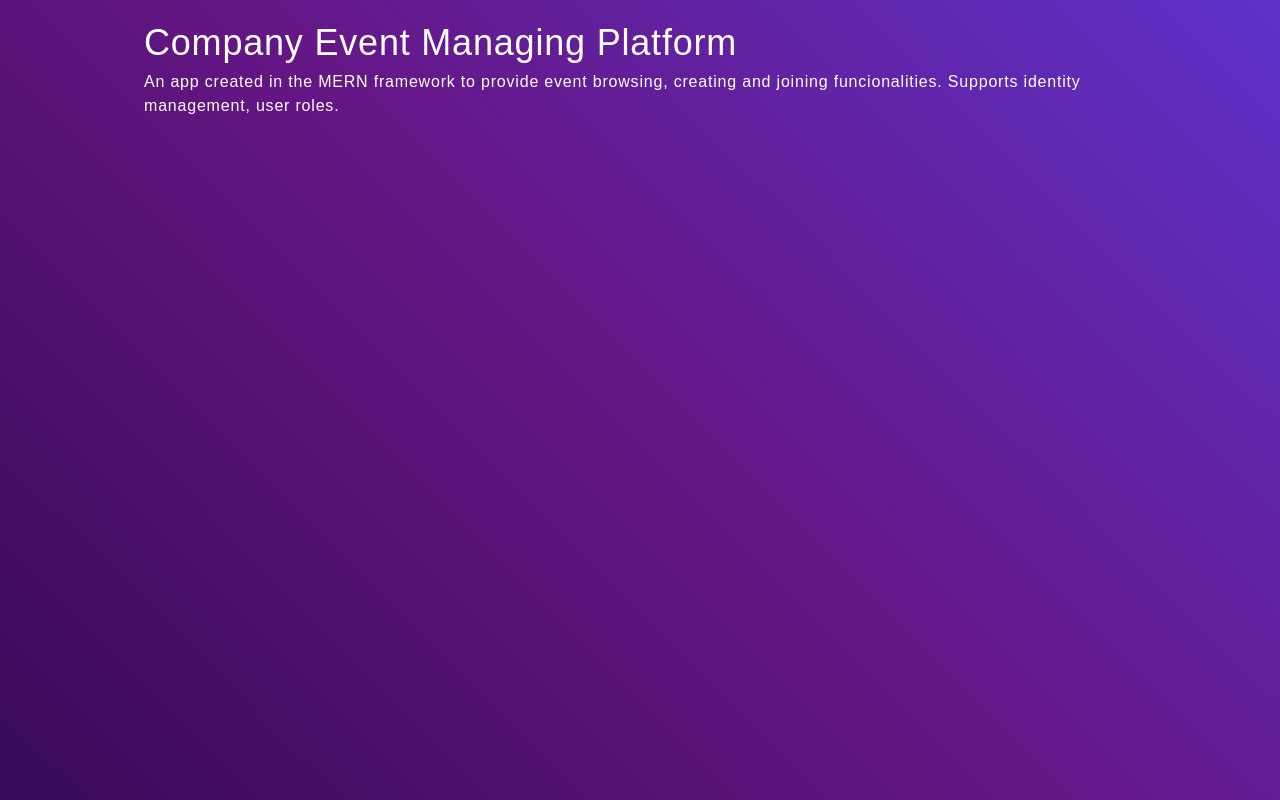
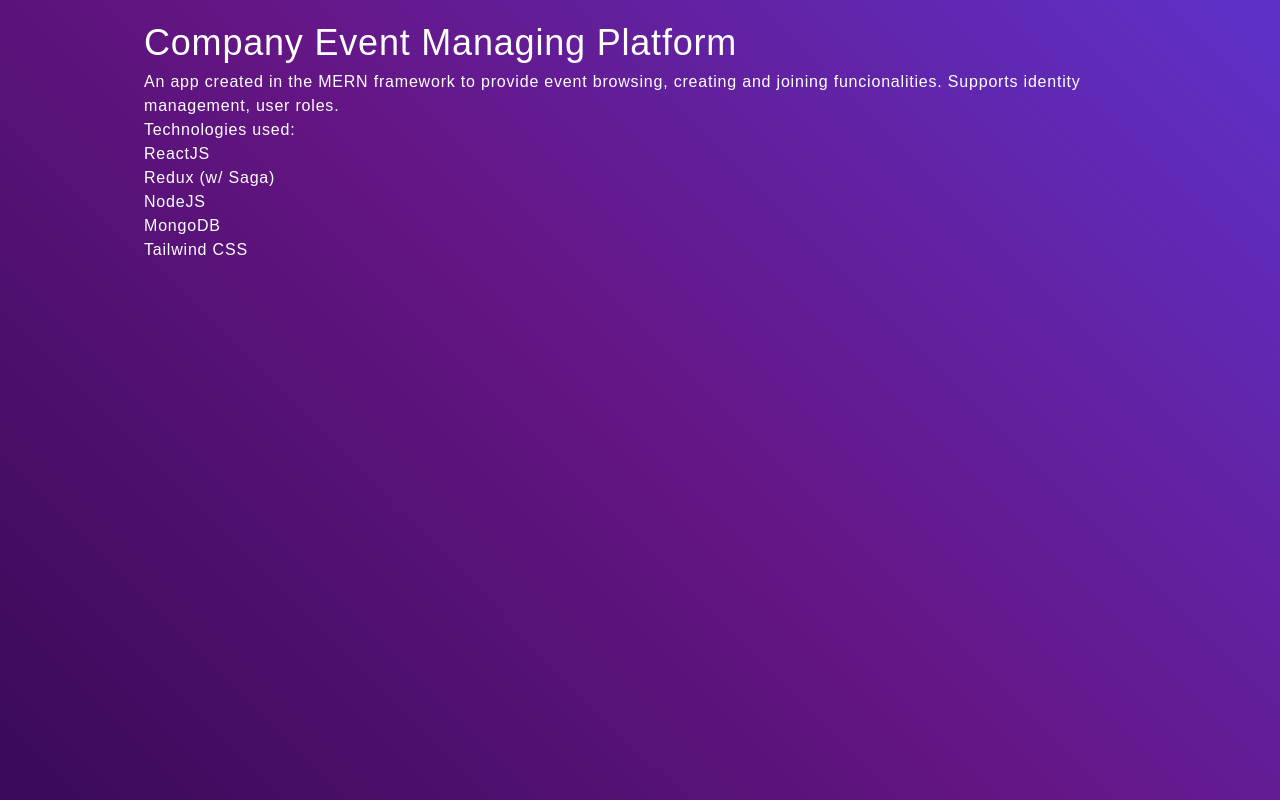
Before and after one commit to danielagg/personal-website-ts, a React (Create React App) app: page /projects/company-event-manager in a window 1280 px wide. Built offline with nearby package versions, Linux system fonts and the light colour scheme.

Commit message:
Techs used in state

```diff
--- a/src/components/PortfolioItem/PortfolioItemPageContainer.tsx
+++ b/src/components/PortfolioItem/PortfolioItemPageContainer.tsx
@@ -35,6 +35,11 @@
       <div className="text-white">
         <h1 className="text-4xl">{currentProject.name}</h1>
         <p>{currentProject.description}</p>
+
+        <p>Technologies used:</p>
+        <ul>
+          {currentProject.technologies.map(t => <li key={t}>{t}</li> )}
+        </ul>
       </div>
     );
   } else {
--- a/src/state/InitialState.ts
+++ b/src/state/InitialState.ts
@@ -8,35 +8,40 @@
       description:
         "An app created in the MERN framework to provide event browsing, creating and joining funcionalities. Supports identity management, user roles.",
       detailsLink: "company-event-manager",
-      githubLink: "#"
+      githubLink: "#",
+      technologies: ["ReactJS", "Redux (w/ Saga)", "NodeJS", "MongoDB", "Tailwind CSS"]
     },
     {
       id: 2,
       name: "Kalodile - Music Gear Rental Service",
       description: "A web application using the MERN framework.",
       detailsLink: "#",
-      githubLink: "#"
+      githubLink: "#",
+      technologies: ["ReactJS"]
     },
     {
       id: 3,
       name: "Spotify App",
       description: "A web application consuming Spotify's API.",
       detailsLink: "#",
-      githubLink: "#"
+      githubLink: "#",
+      technologies: ["ReactJS"]
     },
     {
       id: 4,
       name: "Personal Website",
       description: "A simple React app; this exact site.",
       detailsLink: "#",
-      githubLink: "#"
+      githubLink: "#",
+      technologies: ["ReactJS (w/ Context API)", "Tailwind CSS", "ZEIT integration"]
     },
     {
       id: 5,
       name: "Sertave - Furniture Store",
       description: "A web application using the MERN framework.",
       detailsLink: "#",
-      githubLink: "#"
+      githubLink: "#",
+      technologies: []
     }
   ]
 };
--- a/src/state/PortfolioState.ts
+++ b/src/state/PortfolioState.ts
@@ -6,6 +6,7 @@
   description: string;
   detailsLink: string;
   githubLink: string;
+  technologies: string[];
 };
 
 export interface PortfolioState {
```
